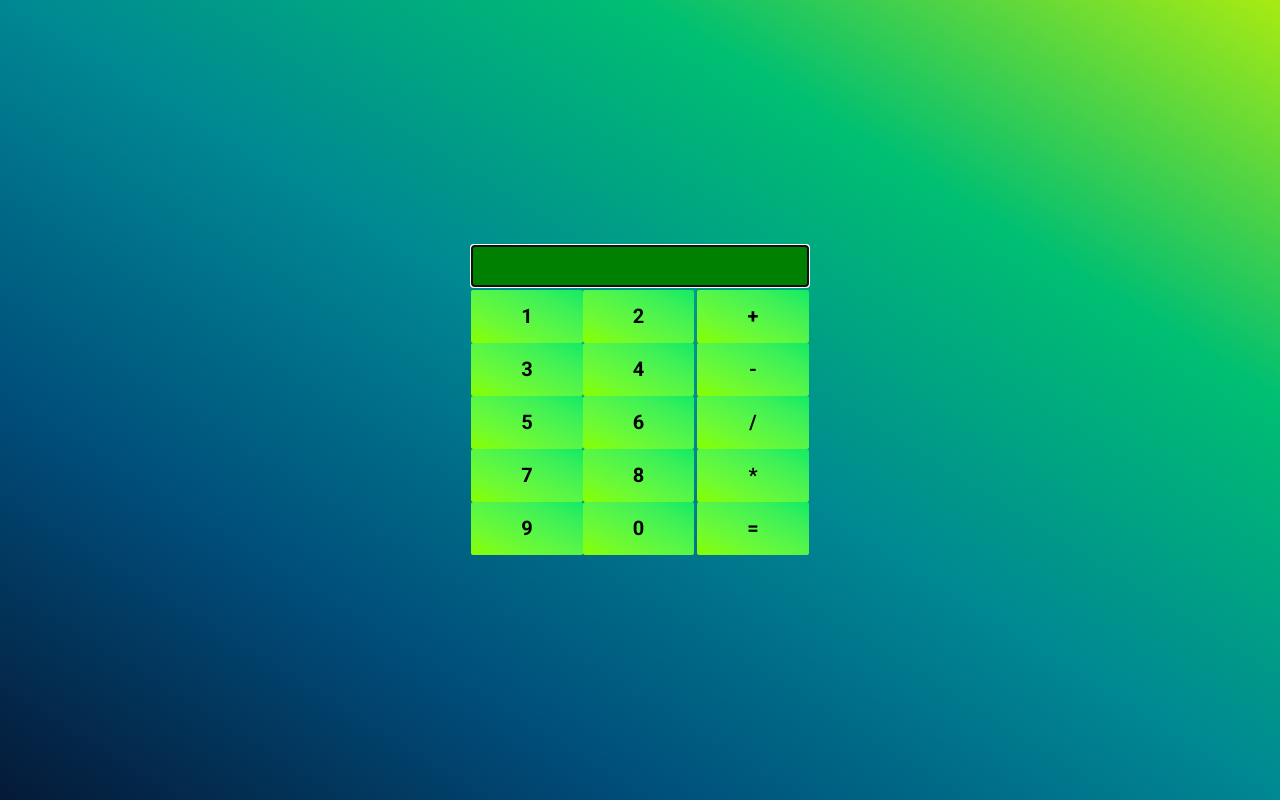
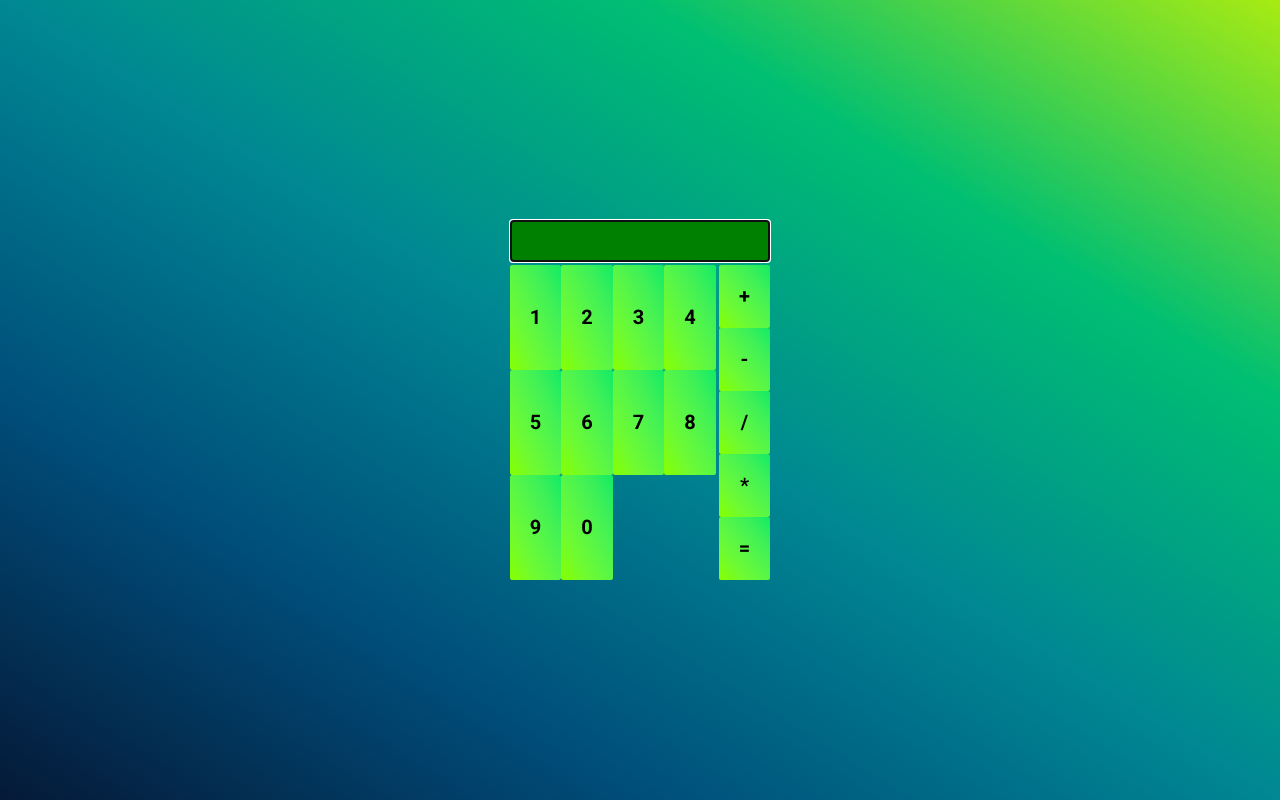
Before and after one commit to KrystianZybura/custom-calculator, a React (Vite) app: page / in a window 1280 px wide. Built offline with nearby package versions, Linux system fonts and the light colour scheme.

Commit message:
button padding changed

```diff
--- a/src/App/styled.js
+++ b/src/App/styled.js
@@ -10,7 +10,7 @@ export const Calculator = styled.form`
 `;
 
 export const Button = styled.button`
-  padding: 15px 50px;
+  padding: 20px;
   border: none;
   font-weight: bold;
   font-size: 20px;
@@ -43,7 +43,7 @@ export const ActionBar = styled.div`
 
 export const Numbers = styled.div`
   display: grid;
-  grid-template-columns: repeat(2, 1fr);
+  grid-template-columns: repeat(4, 1fr);
   grid-area: numbers;
 `;
 
```
